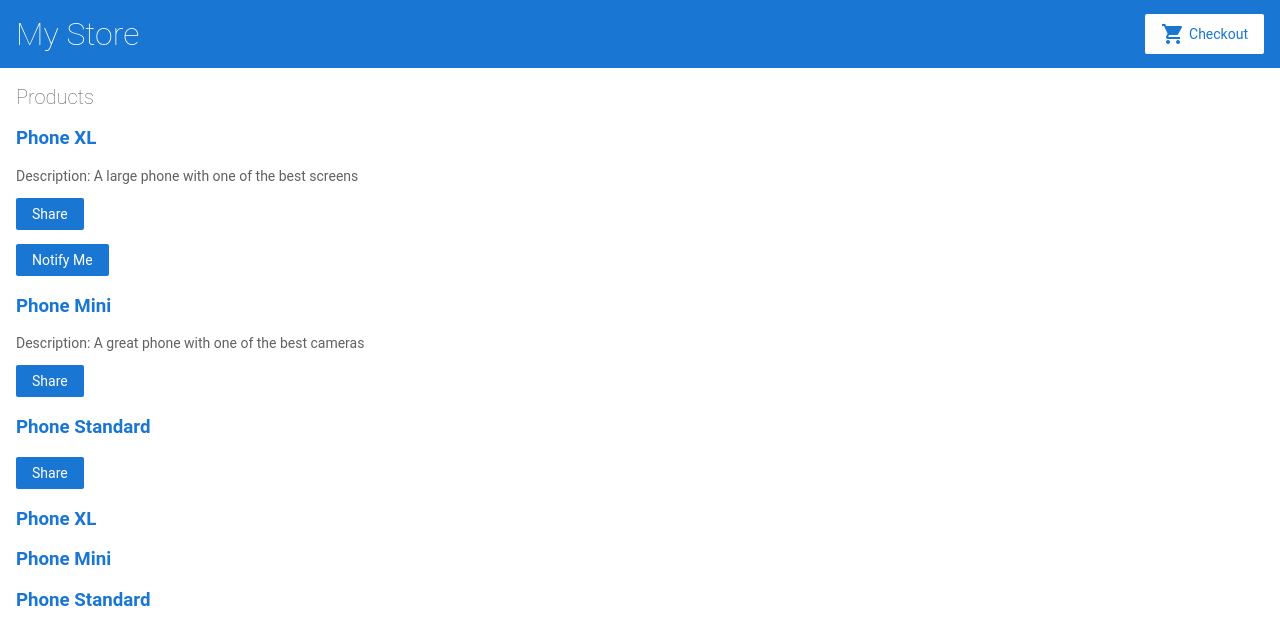
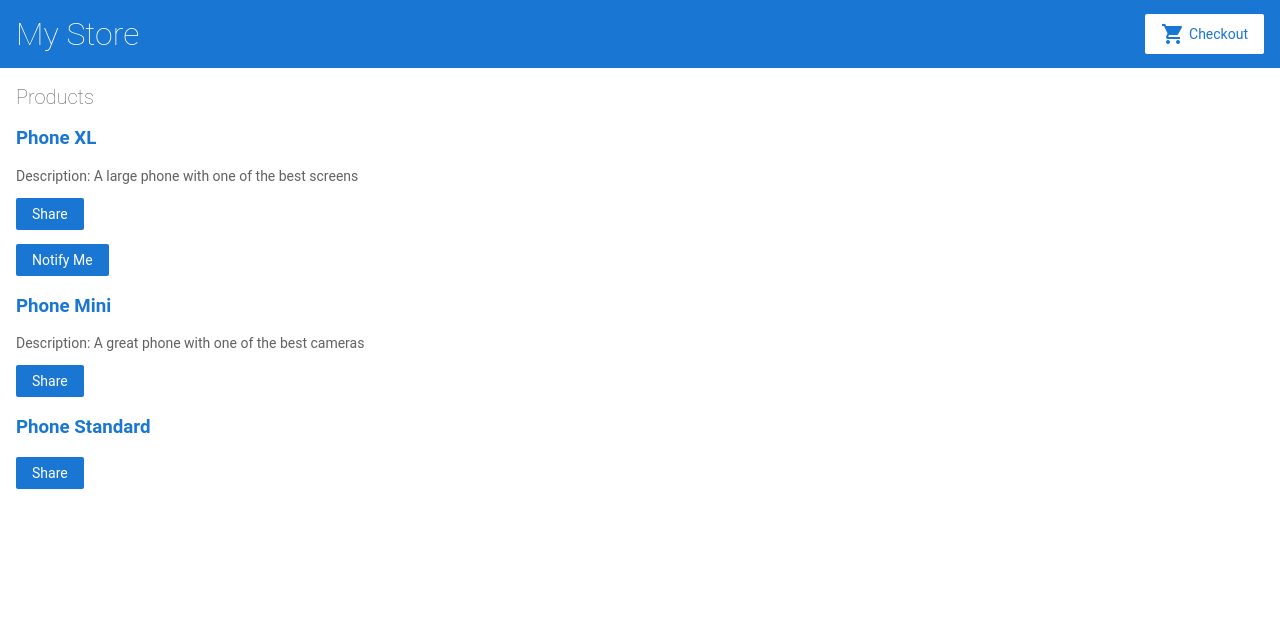
Before and after one commit to bryanpmk/angular-test, an Angular app: page / in a window 1280 px wide. Shown: the top 644 px of the page. Built offline with nearby package versions, Linux system fonts and the light colour scheme.

Commit message:
1 file modified

```diff
--- a/src/app/product-list/product-list.component.html
+++ b/src/app/product-list/product-list.component.html
@@ -1,9 +1,9 @@
 <h2>Products</h2>
 
-<div *ngFor="let product of products">
+<div *ngFor="let product of products; index as productId">
 
   <h3>
-    <a [title]="product.name + ' details'">
+    <a [title]="product.name + ' details'" [routerLink]="['/products', productId]">
       {{ product.name }}
     </a>
   </h3>
@@ -23,16 +23,6 @@
 
 </div>
 
-<div *ngFor="let product of products; index as productId">
-
-  <h3>
-    <a [title]="product.name + ' details'" [routerLink]="['/products', productId]">
-      {{ product.name }}
-    </a>
-  </h3>
-<!-- . . . -->
-</div>
-
 
 <!--
 Copyright Google LLC. All Rights Reserved.
```
